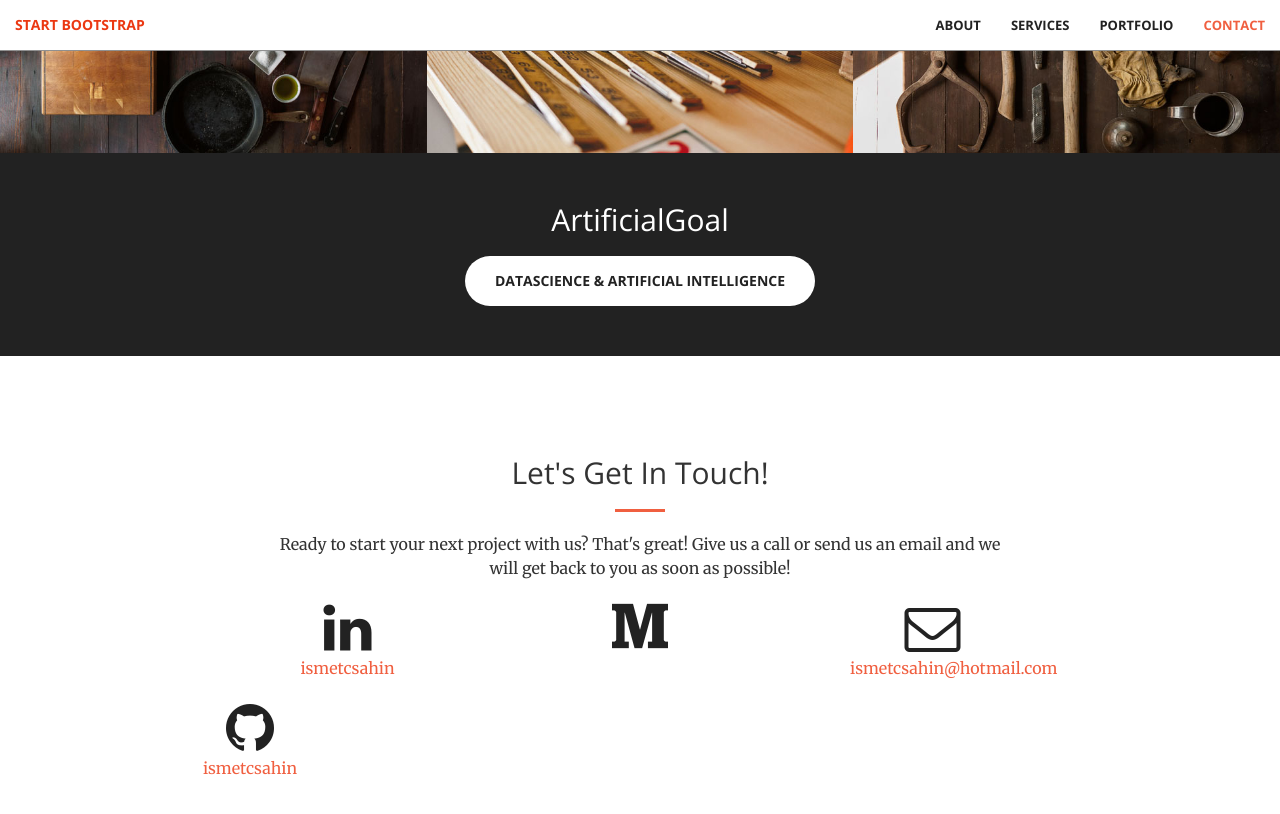
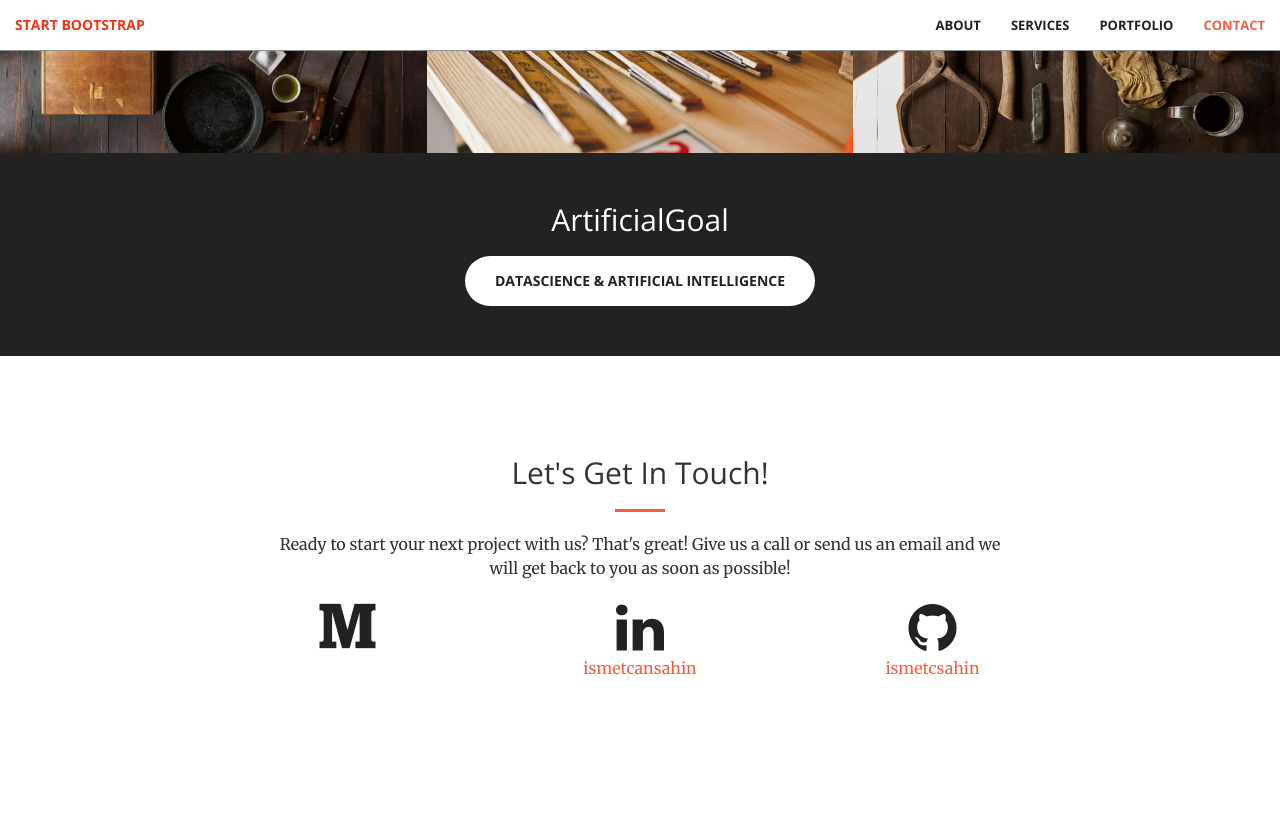
Before and after one commit to ismetcsahin/ismetcsahin.github.io, a Jekyll site: the page built from index.html, in a window 1280 px wide and 900 px high, scrolled down 2225 px. Shown: the top 814 px of the window. Built offline with Jekyll 4.4.1, drawn with Linux system fonts in a browser that asks for light colours; part of the change alters nothing that is shown.

Commit message:
Initail commit for website

```diff
--- a/_config.yml
+++ b/_config.yml
@@ -5,8 +5,8 @@ description: > # this means to ignore newlines until "baseurl:"
 baseurl: ""
 url: "https://ismetcsahin.github.io/"
 
-linkedin_username: ismetcsahin
-medium_username: ismetcansahin
+medium_username: ismetcsahin
+linkedin_username: ismetcansahin
 github_username: ismetcsahin
 
 # Build settings
--- a/_includes/contact.html
+++ b/_includes/contact.html
@@ -7,21 +7,15 @@
                 <p>Ready to start your next project with us? That's great! Give us a call or send us an email and we will get back to you as soon as possible!</p>
             </div>
             <div class="col-lg-2 col-lg-offset-2 text-center">
-                <a href="https://www.linkedin.com/in/{{ site.linkedin_username }}">
-                    <i class="fa fa-linkedin fa-3x wow bounceIn" data-wow-delay=".1s"></i>
-                    <p>{{ site.linkedin_username }}</p>
-                </a>
-            </div>
-            <div class="col-lg-2 col-lg-offset-1 text-center">
-                <a href="https://medium.com/{{ site.username_medium }}">
+                <a href="https://medium.com{{ site.username_medium }}">
                     <i class="fa fa-medium fa-3x wow bounceIn" data-wow-delay=".1s"></i>
                     <p>{{ site.username_medium }}</p>
                 </a>
             </div>
             <div class="col-lg-2 col-lg-offset-1 text-center">
-                <a href="mailto:{{ site.email }}">
-                    <i class="fa fa-envelope-o fa-3x wow bounceIn" data-wow-delay=".1s"></i>
-                    <p>{{ site.email }}</p>
+                <a href="https://www.linkedin.com/{{ site.linkedin_username }}">
+                    <i class="fa fa-linkedin fa-3x wow bounceIn" data-wow-delay=".1s"></i>
+                    <p>{{ site.linkedin_username }}</p>
                 </a>
             </div>
             <div class="col-lg-2 col-lg-offset-1 text-center">
```
